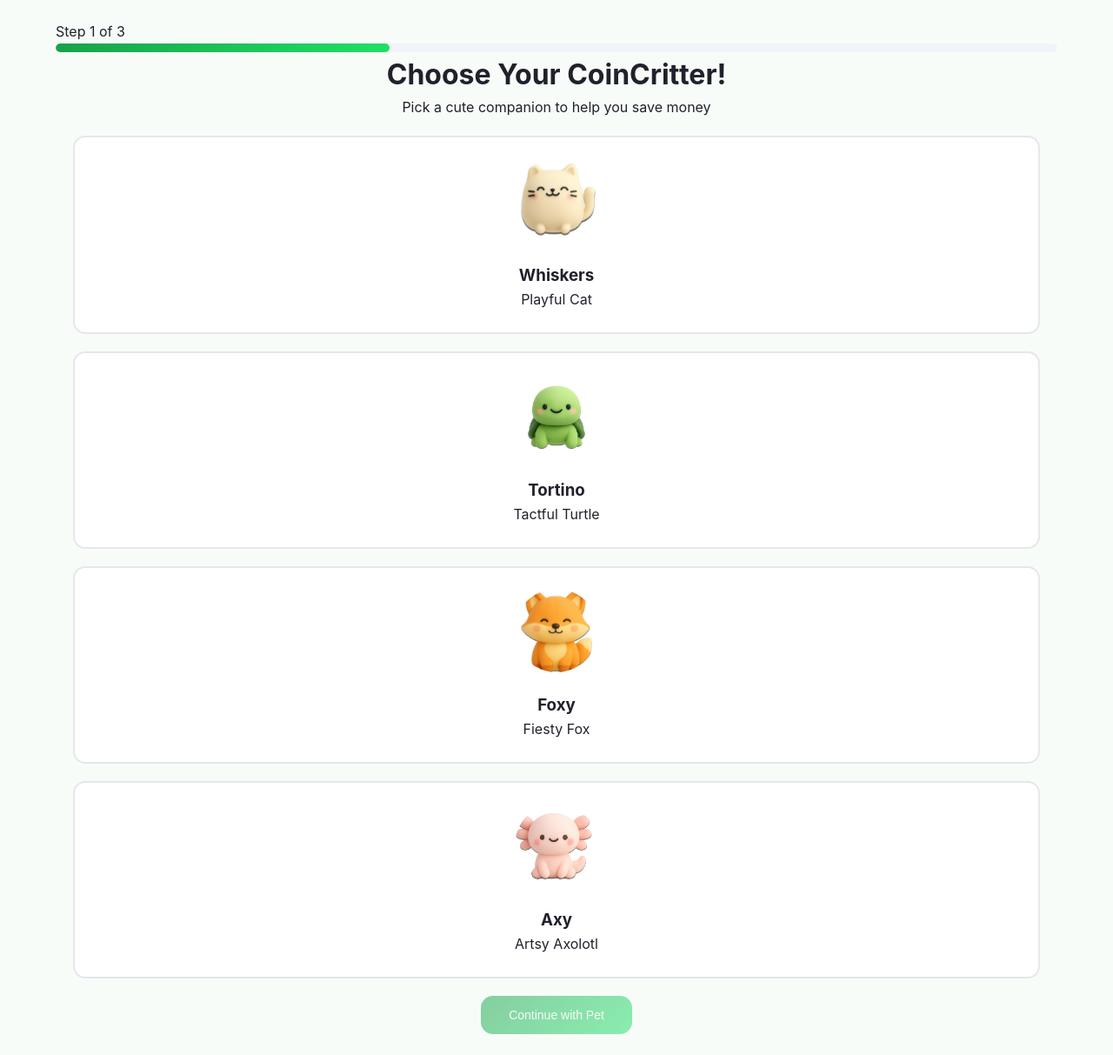
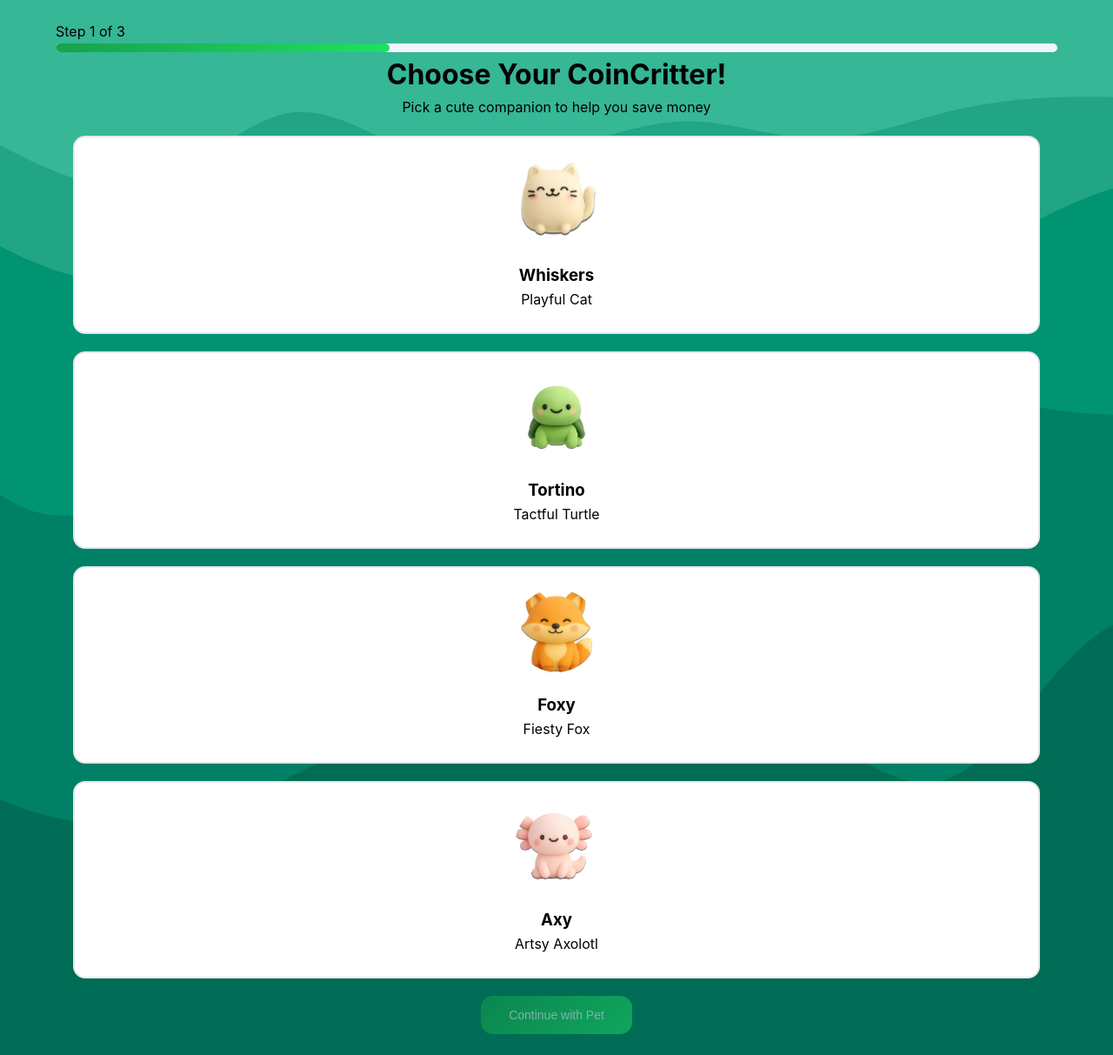
Before and after one commit to misstris99/CoinCritters, a Flask app: page /index in a window 1280 px wide. Shown: the whole page at 87% size. Run offline with Flask 3, Linux system fonts and the light colour scheme.

Commit message:
bg index

```diff
--- a/static/styles.css
+++ b/static/styles.css
@@ -40,9 +40,11 @@
 
 body {
   font-family: -apple-system, BlinkMacSystemFont, "Segoe UI", "Roboto", "Oxygen", "Ubuntu", "Cantarell", "Fira Sans", "Droid Sans", "Helvetica Neue", sans-serif;
-  background: hsl(var(--background));
-  color: hsl(var(--foreground));
   line-height: 1.6;
+  background-image: url("/static/stacked-waves-haikei.svg");
+  background-size: cover;
+  background-repeat: no-repeat;
+  background-position: center;
 }
 
 .container {
@@ -127,14 +129,6 @@ body {
 .rounded-lg { border-radius: calc(var(--radius) - 2px); }
 .rounded-full { border-radius: 9999px; }
 .border { border-width: 1px; border-color: hsl(var(--border)); }
-
-/* Background */
-.bg-background { background: hsl(var(--background)); }
-.bg-card { background: hsl(var(--card)); }
-.bg-muted { background: hsl(var(--muted)); }
-.bg-accent { background: hsl(var(--accent) / 0.2); }
-.bg-gradient-primary { background: var(--gradient-primary); }
-.bg-gradient-warm { background: var(--gradient-warm); }
 
 /* Card */
 .card {
@@ -249,7 +243,7 @@ body {
 
 .pet-card.selected {
   border-color: hsl(var(--primary));
-  background: hsl(var(--primary) / 0.05);
+  background: hsl(var(--primary) / 0.50);
   box-shadow: var(--shadow-glow);
 }
 
```
Also changed, not shown: static/stacked-waves-haikei.svg (added), 1 other file.
